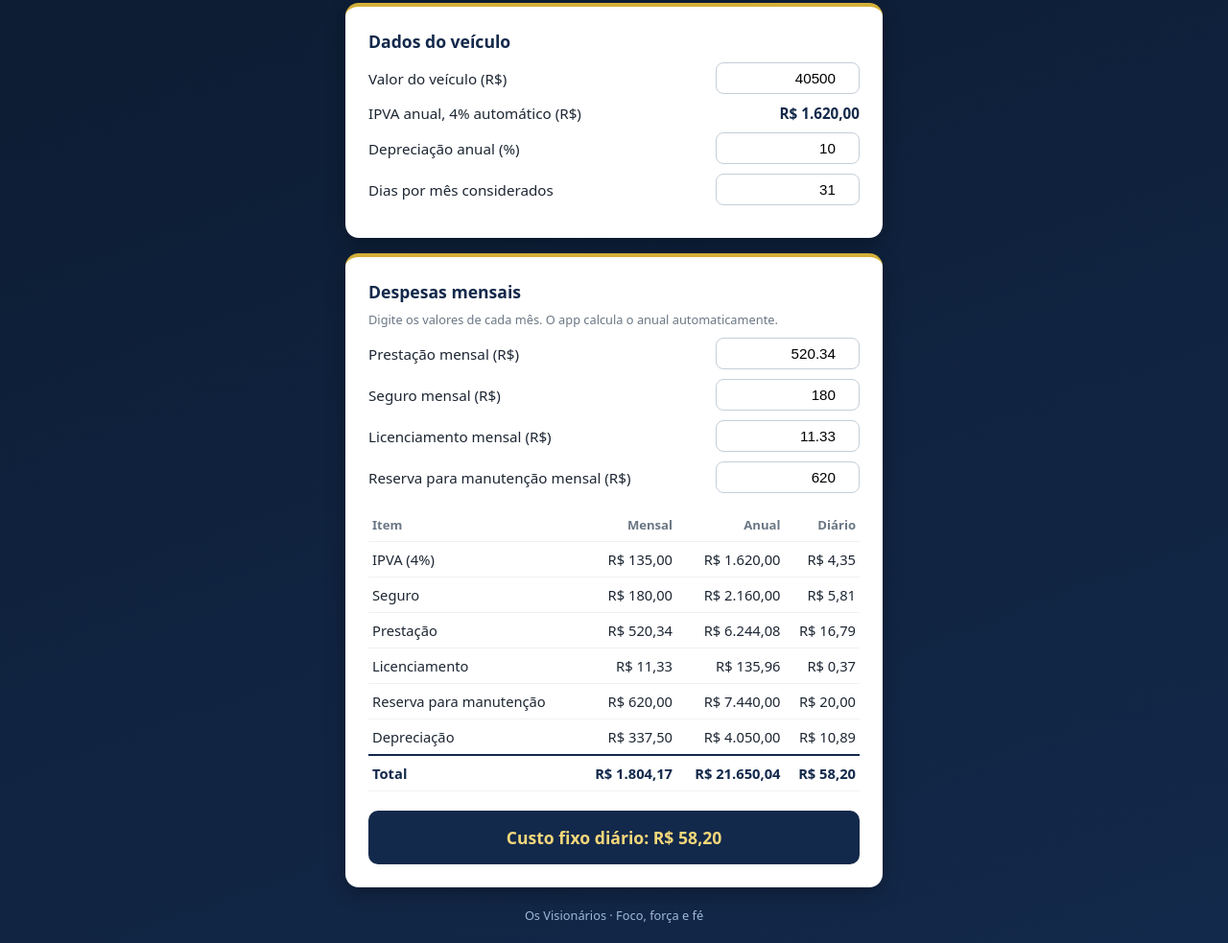
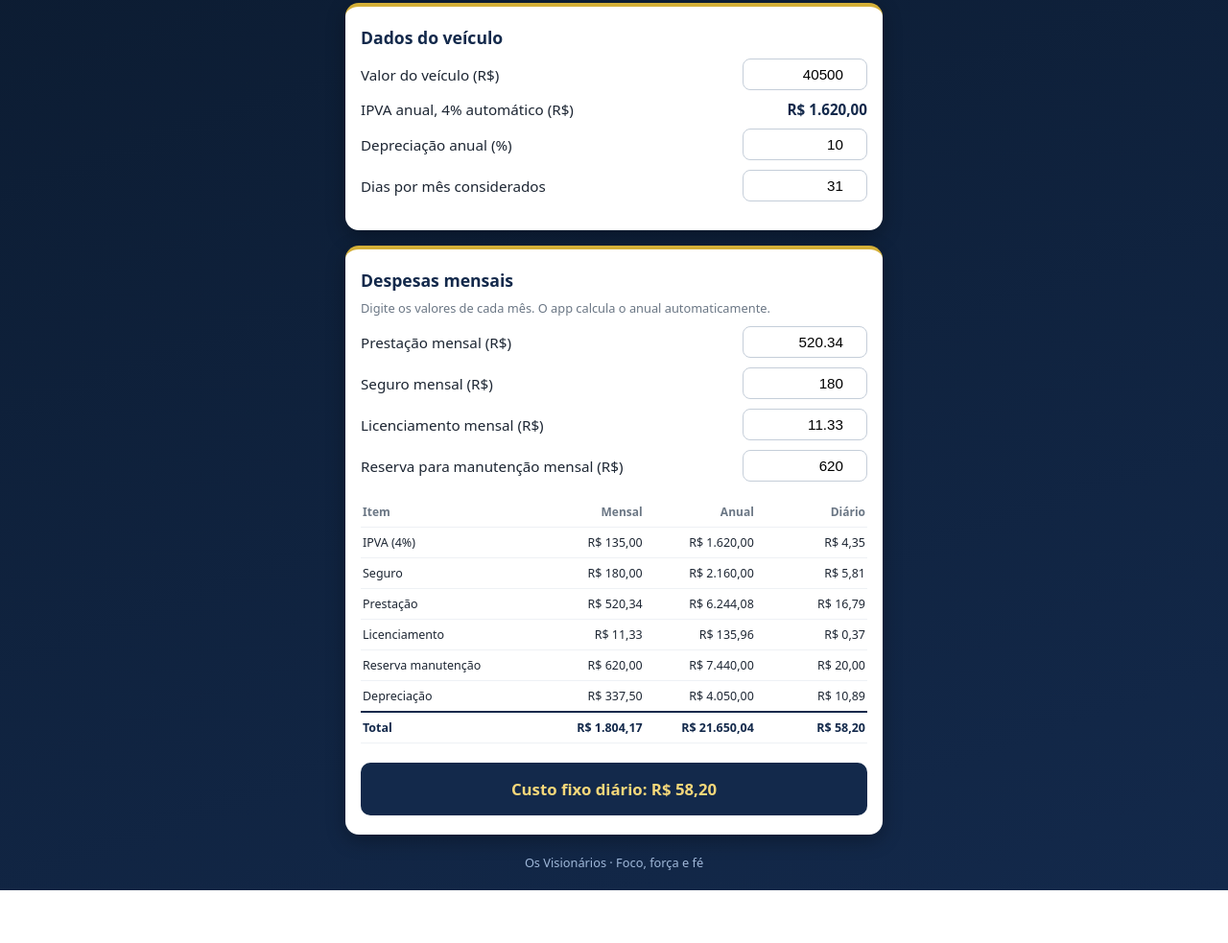
Before and after one commit to DavidCruzRamos/Custo-do-veiculo, a plain HTML site: page index.html in a window 1280 px wide. Shown: the part 268-1251 px from the top of the page at 96% size. After the commit the page ends 1196 px from the top, so only its background shows below. Drawn offline with Linux system fonts and the light colour scheme.

Commit message:
Update index.html

```diff
--- a/index.html
+++ b/index.html
@@ -6,29 +6,37 @@
 <title>Os Visionários - Custo do Veículo</title>
 <style>
   * { box-sizing: border-box; }
-  body { font-family: system-ui, sans-serif; margin:0; padding:20px; min-height:100vh; color:#1d2633;
+  html, body { overflow-x: hidden; }
+  body { font-family: system-ui, sans-serif; margin:0; padding:20px 12px; min-height:100vh; color:#1d2633;
          background: linear-gradient(160deg, #0b1a2e, #13294b); }
   header { text-align:center; color:#fff; margin-bottom:18px; }
   header img { width:160px; height:160px; object-fit:cover; border-radius:50%;
                border:3px solid #d4af37; box-shadow:0 4px 16px rgba(0,0,0,.4); }
   header h1 { font-size:1.5rem; margin:12px 0 4px; color:#f5d77a; letter-spacing:1px; }
   header p { margin:0; font-size:.9rem; color:#9fb8d9; }
-  .card { background:#fff; max-width:560px; margin:0 auto 16px; padding:24px; border-radius:14px;
+  .card { background:#fff; width:100%; max-width:560px; margin:0 auto 16px; padding:20px 16px; border-radius:14px;
           box-shadow:0 6px 20px rgba(0,0,0,.3); border-top:4px solid #d4af37; }
   h2 { font-size:1.1rem; margin:0 0 8px; color:#13294b; }
   .aviso { font-size:.8rem; color:#6b7785; margin:0 0 6px; }
-  label { display:flex; justify-content:space-between; align-items:center; margin:10px 0; gap:12px; font-size:.95rem; }
-  input { width:150px; padding:7px 9px; border:1px solid #c5ced9; border-radius:8px; text-align:right; font-size:.95rem; }
+  label { display:flex; justify-content:space-between; align-items:center; margin:10px 0; gap:10px; font-size:.95rem; }
+  input { width:130px; max-width:45%; padding:7px 9px; border:1px solid #c5ced9; border-radius:8px; text-align:right; font-size:.95rem; }
   input:focus { outline:2px solid #d4af37; border-color:#d4af37; }
-  .auto { width:150px; text-align:right; font-weight:bold; color:#13294b; }
-  table { width:100%; border-collapse:collapse; margin-top:16px; font-size:.92rem; }
-  th, td { padding:8px 4px; border-bottom:1px solid #eef1f5; }
-  th { text-align:left; color:#6b7785; font-size:.82rem; }
-  td.v, th.v { text-align:right; }
+  .auto { width:130px; max-width:45%; text-align:right; font-weight:bold; color:#13294b; }
+  .tabela-wrap { width:100%; overflow-x:auto; margin-top:16px; }
+  table { width:100%; border-collapse:collapse; table-layout:fixed; font-size:.78rem; }
+  th, td { padding:7px 2px; border-bottom:1px solid #eef1f5; word-wrap:break-word; }
+  th { text-align:left; color:#6b7785; font-size:.75rem; }
+  td:first-child, th:first-child { width:34%; }
+  td.v, th.v { text-align:right; width:22%; }
   tr.total td { font-weight:bold; border-top:2px solid #13294b; color:#13294b; }
   .destaque { margin-top:20px; background:#13294b; color:#f5d77a; padding:16px; border-radius:10px;
-              font-size:1.1rem; text-align:center; font-weight:bold; }
+              font-size:1.05rem; text-align:center; font-weight:bold; }
   footer { text-align:center; color:#9fb8d9; font-size:.8rem; margin-top:20px; }
+  @media (max-width: 400px) {
+    header img { width:130px; height:130px; }
+    label { font-size:.9rem; }
+    input, .auto { width:110px; }
+  }
 </style>
 </head>
 <body>
@@ -53,7 +61,9 @@
   <label>Seguro mensal (R$) <input type="number" id="seguro" value="180"></label>
   <label>Licenciamento mensal (R$) <input type="number" id="licenciamento" value="11.33"></label>
   <label>Reserva para manutenção mensal (R$) <input type="number" id="manutencao" value="620"></label>
-  <table id="tabela"></table>
+  <div class="tabela-wrap">
+    <table id="tabela"></table>
+  </div>
   <div class="destaque" id="resumo"></div>
 </div>
 
@@ -76,7 +86,7 @@
       ['Seguro', get('seguro') * 12],
       ['Prestação', get('prestacao') * 12],
       ['Licenciamento', get('licenciamento') * 12],
-      ['Reserva para manutenção', get('manutencao') * 12],
+      ['Reserva manutenção', get('manutencao') * 12],
       ['Depreciação', valor * get('depTaxa') / 100]
     ];
 
```
